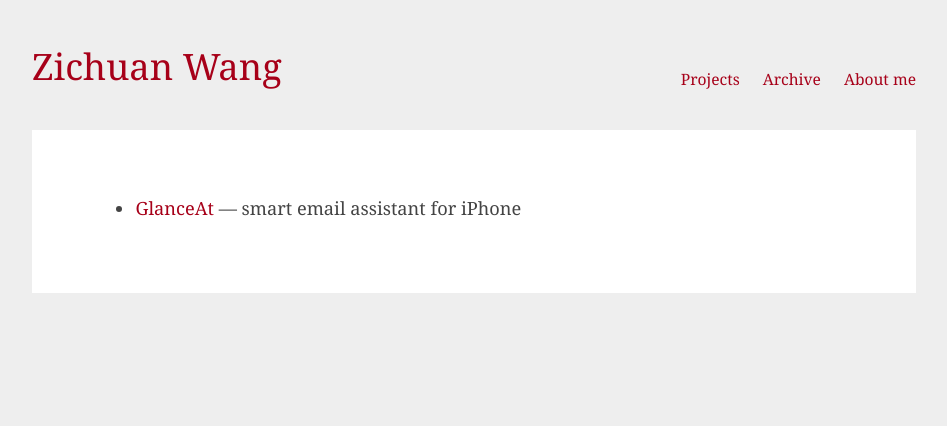
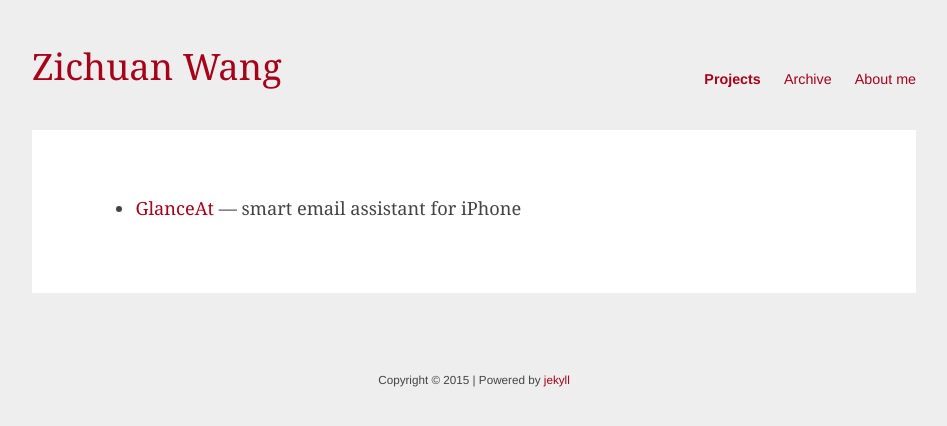
Before and after one commit to zichuanwang/jekyll_blog, a Jekyll site: the page built from projects/index.md, in a window 1280 px wide. Shown: the top 426 px of the page, without its empty margins (166-1113 px from the left). Built offline with Jekyll 4.4.1, drawn with Linux system fonts in a browser that asks for light colours; some web fonts are replaced.

Commit message:
update footer and about me

```diff
--- a/_includes/footer.html
+++ b/_includes/footer.html
@@ -1,2 +1,3 @@
 <footer>
+    <p>Copyright &copy; 2015 | Powered by <a href="http://jekyllrb.com">jekyll</a></p>
 </footer>
--- a/_includes/head.html
+++ b/_includes/head.html
@@ -12,4 +12,6 @@
 
   <link href='http://fonts.googleapis.com/css?family=Poly:400,400italic' rel='stylesheet' type='text/css'>
   <link href='http://fonts.googleapis.com/css?family=Ubuntu+Mono:400,700,400italic' rel='stylesheet' type='text/css'>
+  <script src="//use.typekit.net/oif0cne.js"></script>
+  <script>try{Typekit.load();}catch(e){}</script>
 </head>
--- a/_sass/_base.scss
+++ b/_sass/_base.scss
@@ -65,3 +65,10 @@ a {
         }
     }
 }
+
+/* footer */
+footer {
+    font-family: $footer-font-family;
+    text-align: center;
+    font-size: $footer-font-size;
+}
--- a/_sass/_layout.scss
+++ b/_sass/_layout.scss
@@ -25,7 +25,7 @@
         float: right;
         line-height: 50px;
         margin-top: 35px;
-        font-family: $base-font-family;
+        font-family: $alt-font-family;
         li {
             display: inline-block;
             list-style: none;
@@ -33,8 +33,8 @@
             &:first-child { margin-left: 0; }
 
             a {
-                font-size: 12px;
-                .active { font-weight: bold; color: black; }
+                font-size: $alt-font-size;
+                &.active { font-weight: bold; }
             }
         }
     }
--- a/css/main.scss
+++ b/css/main.scss
@@ -7,7 +7,11 @@
 
 // Our variables
 $base-font-family: 'Poly', georgia, serif;
-$base-font-size:   14px;
+$alt-font-family: 'Brandon Grotesque', helvetica, sans-serif;
+$footer-font-family: helvetica, sans-serif;
+$base-font-size: 14px;
+$alt-font-size: 11px;
+$footer-font-size: 9px;
 $small-font-size:  $base-font-size * 0.875;
 $base-line-height: 1.5;
 
```
Also changed, not shown: about/index.md (+1 -1 lines), 1 other file.
